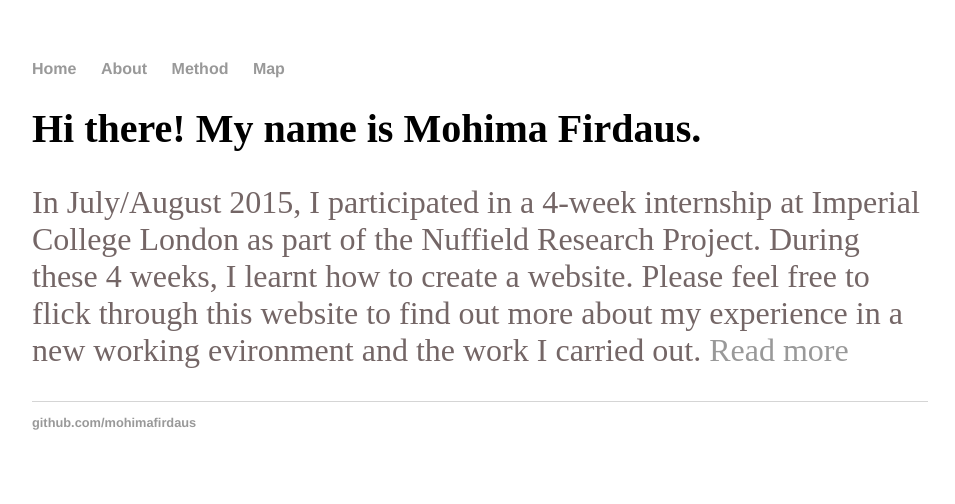
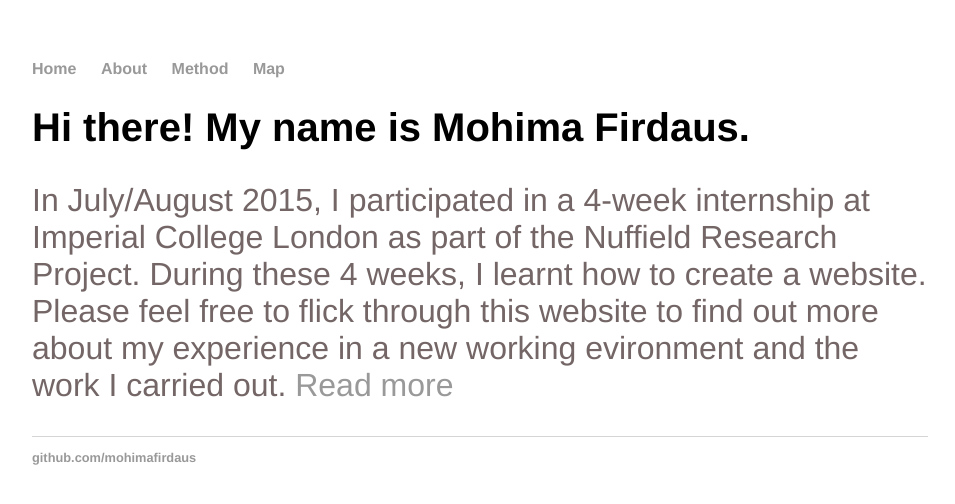
Before and after one commit to mohimafirdaus/mohimafirdaus.github.io, a Jekyll site: the page built from index.html, in a window 1280 px wide. Shown: the top 504 px of the page, without its empty margins (160-1115 px from the left). Built offline with Jekyll 4.4.1, drawn with Linux system fonts in a browser that asks for light colours.

Commit message:
Update main.css

```diff
--- a/css/main.css
+++ b/css/main.css
@@ -21,12 +21,12 @@ a:hover {
 }
 h1 {
     font-size: 2.5em;
-    font-family: 'Times Roman', 'Sans-Serif';
+    font-family: 'Helvetica', 'Arial', 'Sans-Serif';
 }
 p {
     font-size: 2em;
     color: #746666;
-    font-family: 'Times Roman';
+    font-family: 'Helvetica', 'Arial', 'Sans-Serif';
 }
 footer {
     border-top: 1px solid #d5d5d5;
```
